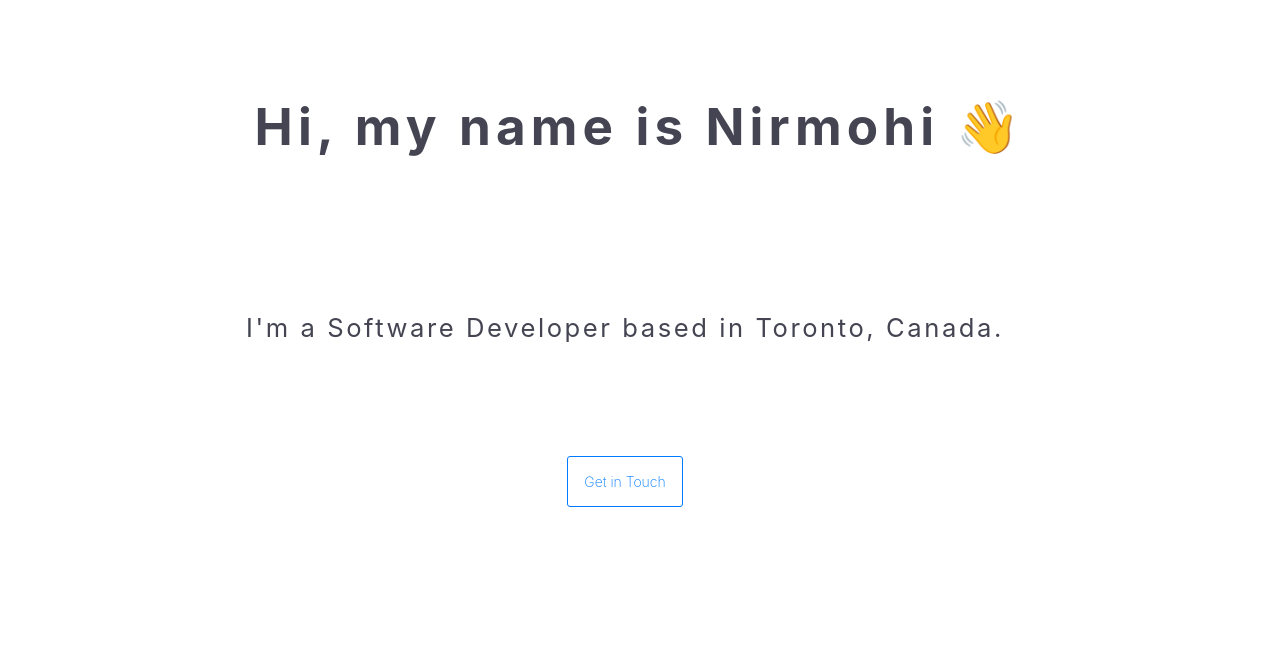
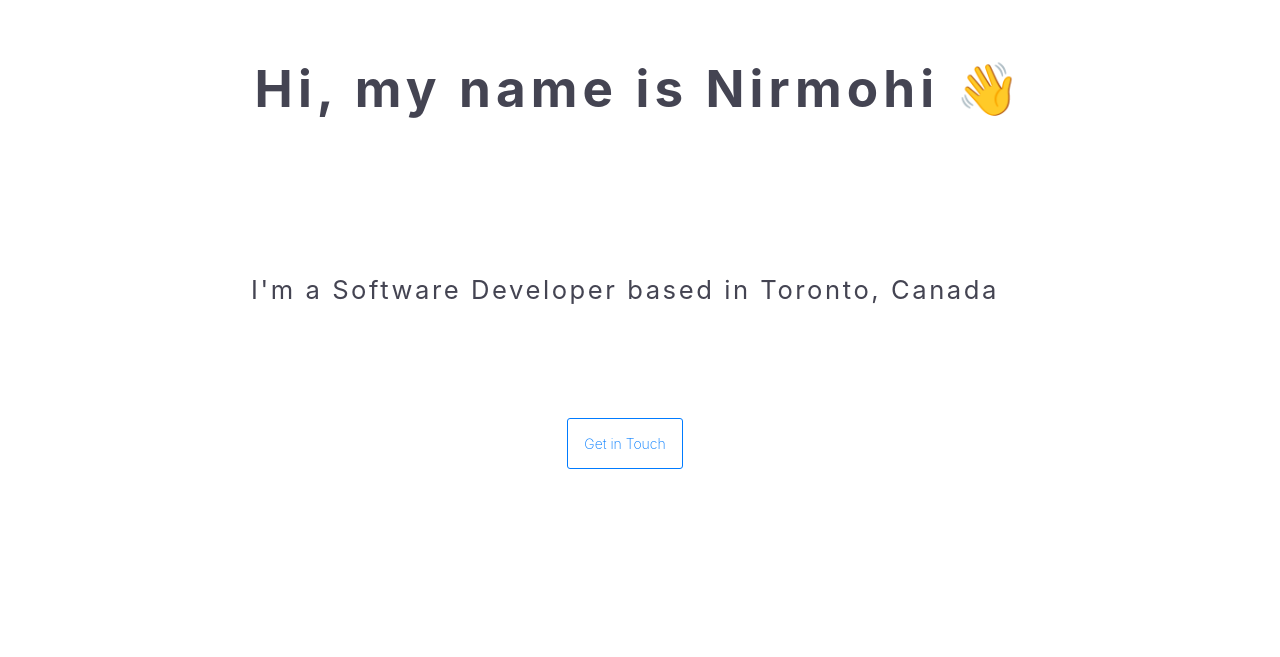
Before and after one commit to nirmohi0605/nirmohi0605.github.io, a plain HTML site: page index.html in a window 1280 px wide. Shown: the part 130-787 px from the top of the page. Drawn offline with Linux system fonts and the light colour scheme.

Commit message:
fix margin

```diff
--- a/index.html
+++ b/index.html
@@ -3,7 +3,7 @@
 
 <head>
     <meta charset="UTF-8">
-    <meta name="viewport" content="width=device-width, initial-scale=1.0">
+    <meta name="viewport" content="width=device-width, maximum-scale=1.0">
     <meta http-equiv="X-UA-Compatible" content="ie=edge">
     <link rel="stylesheet" href="style.css">
     <link rel="icon" type="image/png" href="logo.png" />
@@ -48,7 +48,7 @@
     <section class="hero">
 
         <p class="name">Hi, my name is Nirmohi <span class="wave">👋</span></p>
-        <p class="description">I'm a Software Developer based in Toronto, Canada.</p>
+        <p class="description">I'm a Software Developer based in Toronto, Canada</p>
         <button class="contact">Get in Touch</button>
 
     </section>
--- a/style.css
+++ b/style.css
@@ -29,6 +29,7 @@
 body {
     background-color: var(--dark-navy);
     font-family: var(--mono-font);
+    margin: 0 auto;
 
 
 }
@@ -164,7 +165,7 @@ button:hover {
     grid-template-columns: 1fr;
     grid-template-rows: repeat(3, minmax(120px, 1fr));
     align-items: center;
-    margin-top: 30px;
+    /* margin-top: 30px; */
     height: 80vh;
 }
 
@@ -199,7 +200,7 @@ button:hover {
 
 .project-cards {
     display: grid;
-    grid-template-columns: repeat(auto-fill, minmax(400px, 1fr));
+    grid-template-columns: repeat(auto-fit, minmax(400px, 1fr));
     grid-gap: 20px;
 }
 
```
